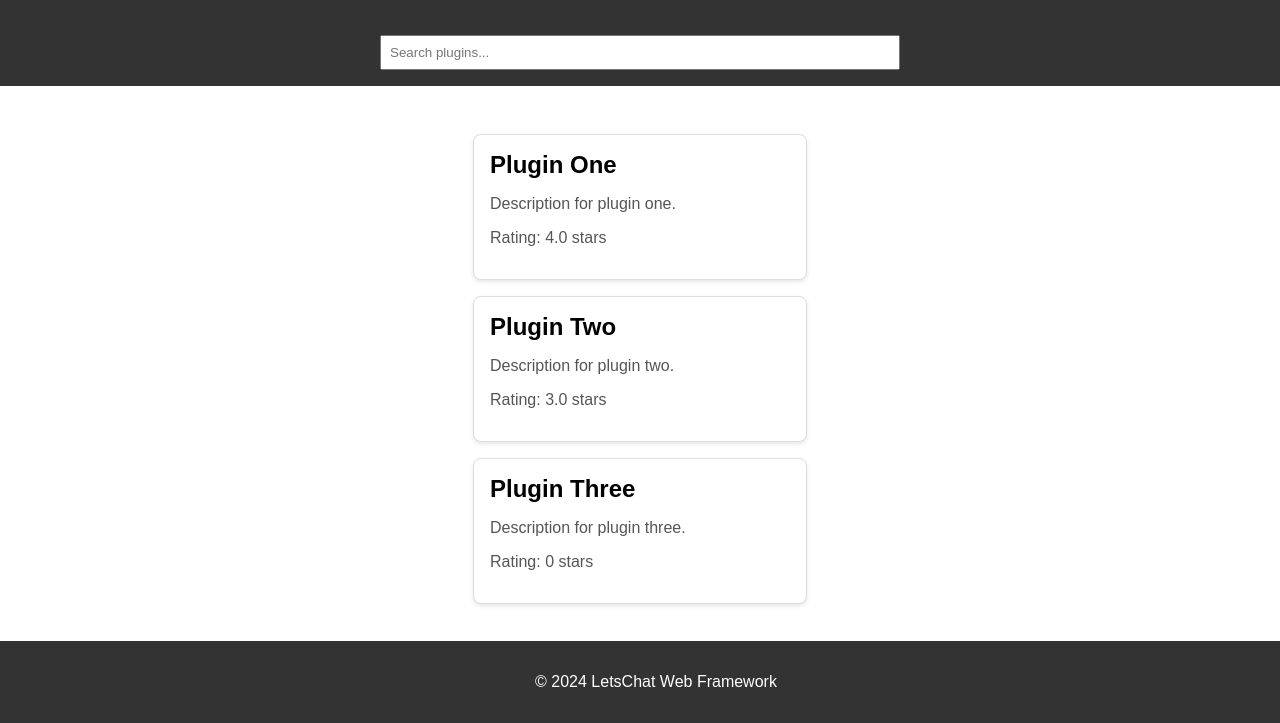
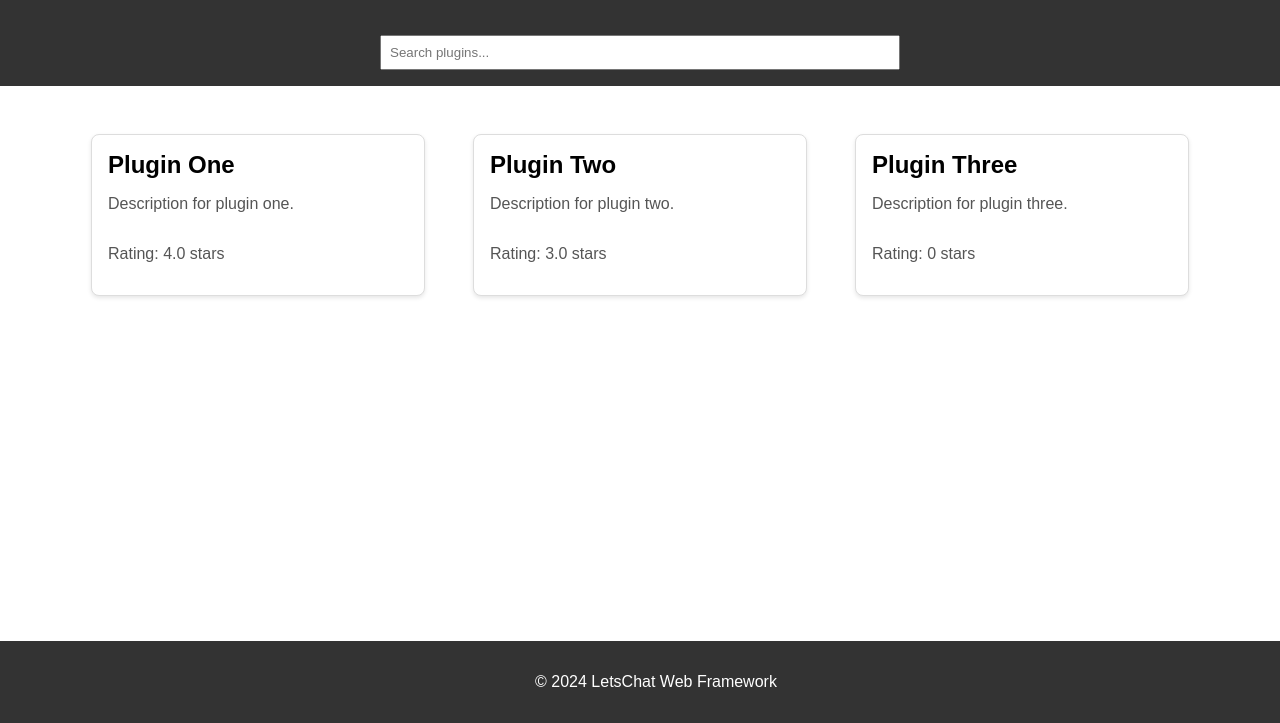
Before and after one commit to Project-LetsChat/plugin-store, a plain HTML site: page index.html in a window 1280 px wide. Shown: the part 77-800 px from the top of the page. Drawn offline with Linux system fonts and the light colour scheme.

Commit message:
Minor change.
Quality of Life change:

- switched from vertical to horizontal view for plugins.

```diff
--- a/styles.css
+++ b/styles.css
@@ -37,6 +37,8 @@ main {
     padding: 1rem;
     width: 300px;
     cursor: pointer;
+    display: flex;
+    flex-direction: column;
 }
 
 .plugin-card h2 {
@@ -46,6 +48,13 @@ main {
 
 .plugin-card p {
     color: #555;
+}
+
+/* Updated styles for plugin container to create a horizontal layout */
+#plugin-container {
+    display: flex;
+    flex-wrap: wrap;
+    gap: 1rem;
 }
 
 .plugin-detail {
```
